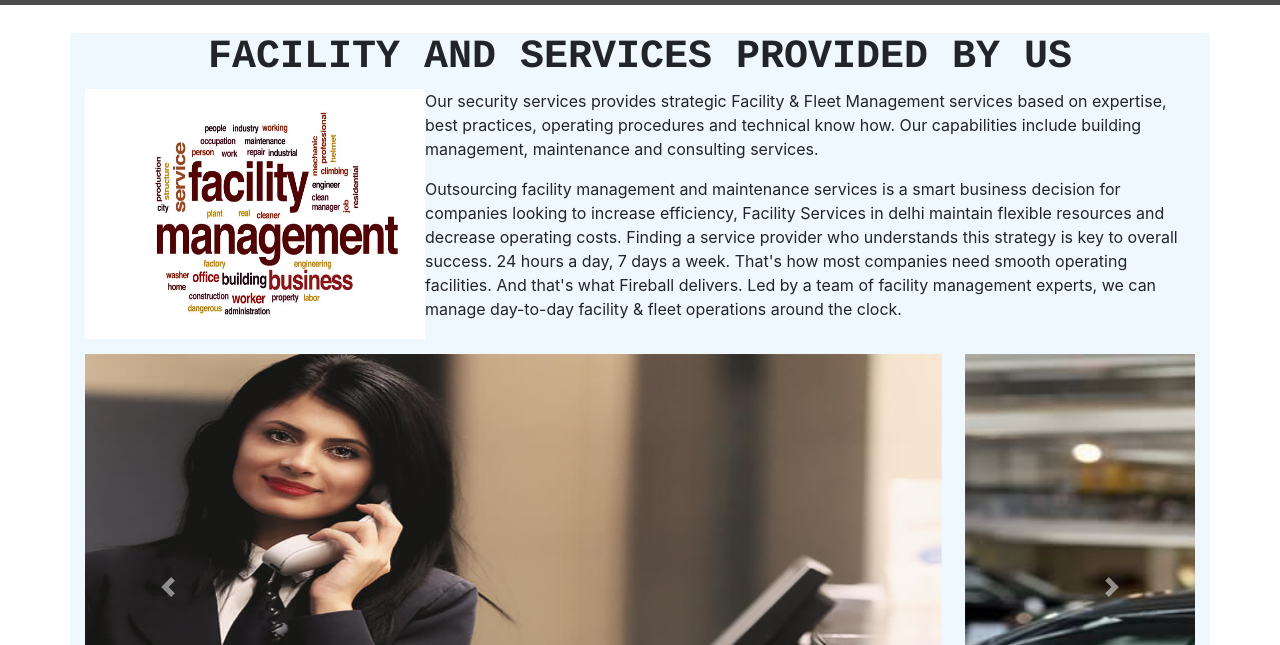
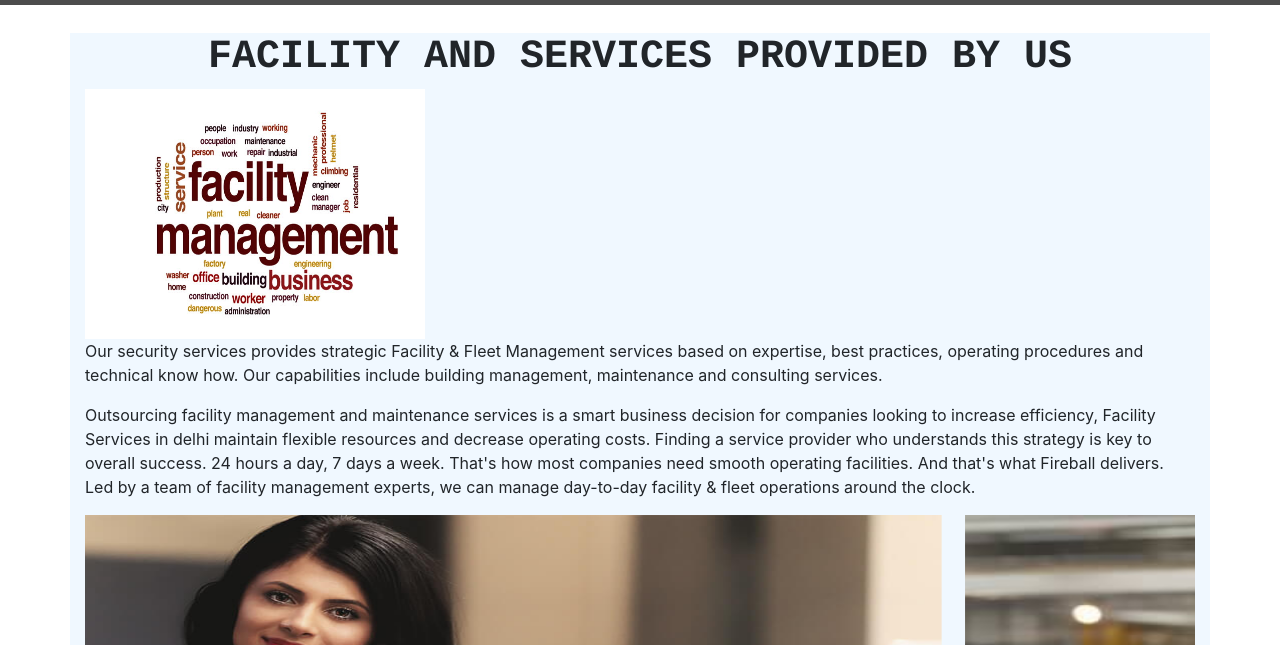
Before and after one commit to niteshbharti/facility, a plain HTML site: page index.html in a window 1280 px wide. Shown: the part 87-732 px from the top of the page. Drawn offline with nearby package versions, Linux system fonts and the light colour scheme.

Commit message:
Update index.html

```diff
--- a/index.html
+++ b/index.html
@@ -45,10 +45,6 @@
             font-size: 150%;
             font-family:courier
         }
-        #img1{
-            float: left;
-               padding-bottom: 15px;
-           }
           #drop{
               float: :left;
               font-size: 120%;
@@ -120,7 +116,7 @@
       </div>
            <div class="container">
                <div id="l1"><h1><b><center>FACILITY AND SERVICES PROVIDED BY US</center></b></h1> </div>
-               <div id="img1"><img src="facility1.jpg" height=250px width=340px ></div>
+               <img src="facility1.jpg" height=250px width=340px>
                <p>Our security services provides strategic Facility & Fleet Management services based on expertise, best practices, operating procedures and technical know how. Our capabilities include building management, maintenance and consulting services.</p>
 
                <p>Outsourcing facility management and maintenance services is a smart business decision for companies looking to increase efficiency, Facility Services in delhi maintain flexible resources and decrease operating costs. Finding a service provider who understands this strategy is key to overall success. 24 hours a day, 7 days a week. That's how most companies need smooth operating facilities. And that's what Fireball delivers. Led by a team of facility management experts, we can manage day-to-day facility & fleet operations around the clock.</p>
```
